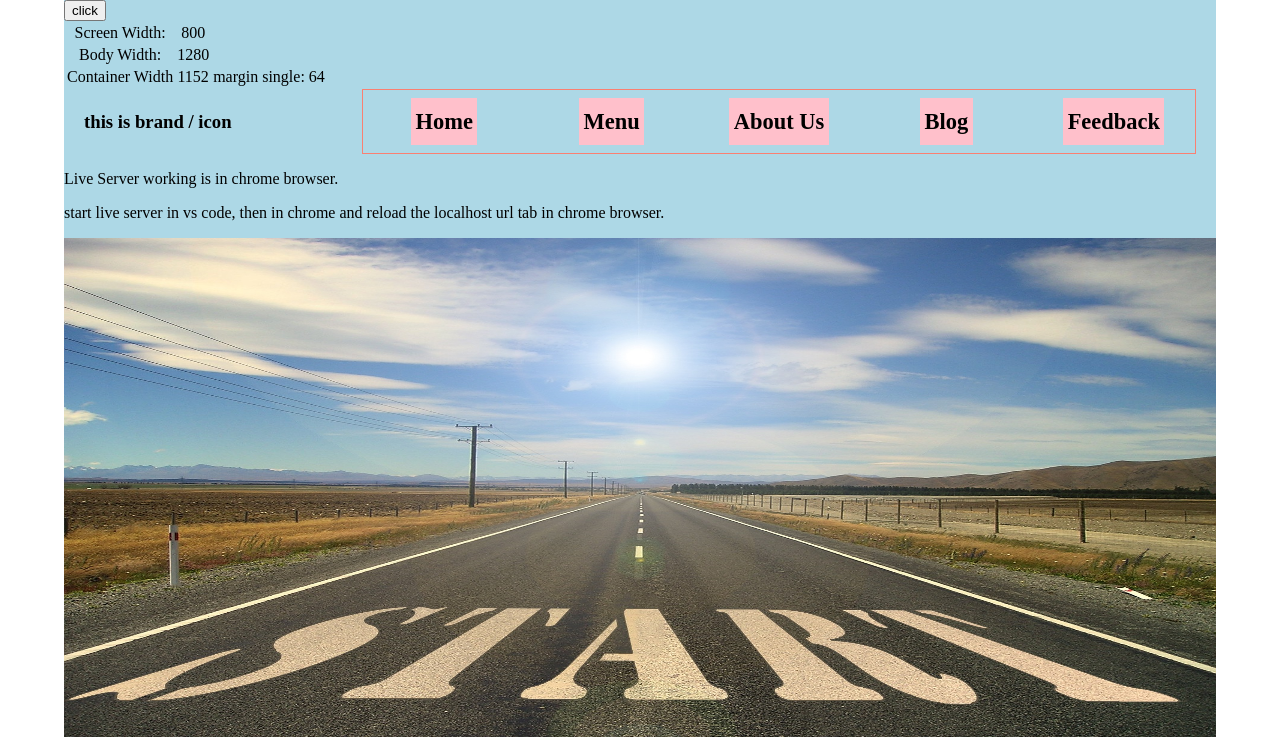
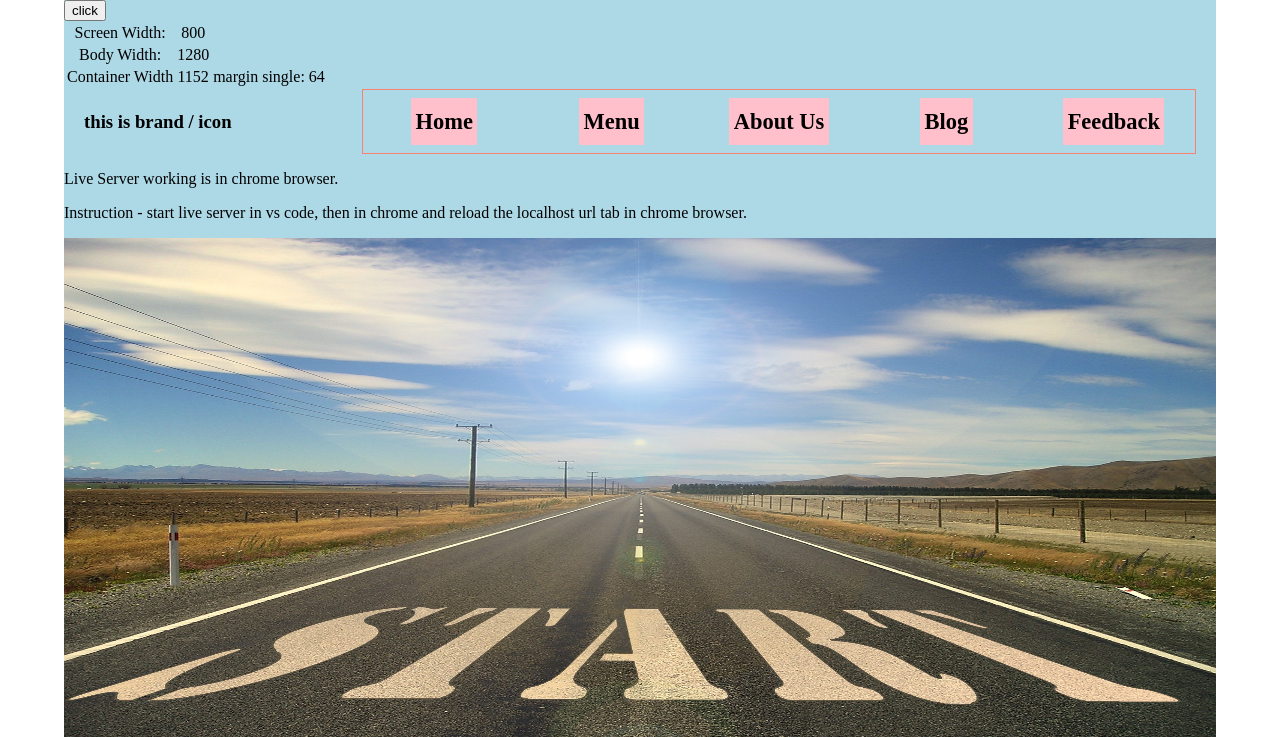
Before and after one commit to hedagaurav/php, a PHP site: page / in a window 1280 px wide. Shown: the top 737 px of the page. Run offline with PHP 8.4, Linux system fonts and the light colour scheme; some libraries are stand-ins or nearby versions.

Commit message:
live server

```diff
--- a/index.php
+++ b/index.php
@@ -5,7 +5,7 @@
 
         <!-- jumbotron -->
         <p>Live Server working is in chrome browser.</p>
-        <p>start live server in vs code, then in chrome and reload the localhost url tab in chrome browser.</p>
+        <p>Instruction - start live server in vs code, then in chrome and reload the localhost url tab in chrome browser.</p>
         <div class="jumbotron" id="jumbotron">
             <div class="jumbotron_frame">
                 <img src="media/images/journey.jpg" alt="journey">
```
